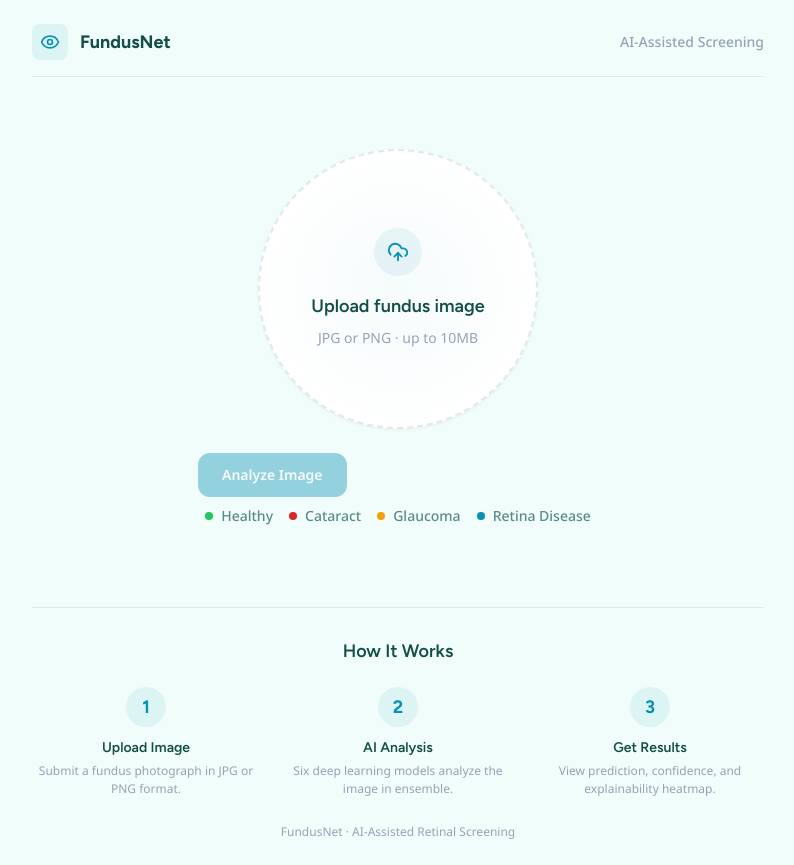
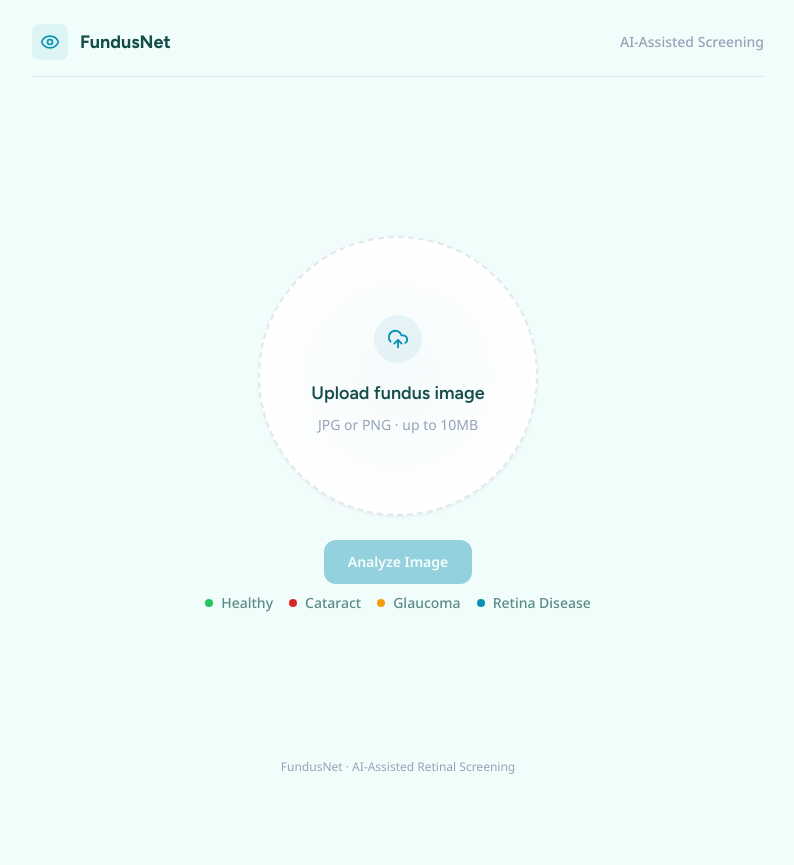
Before and after one commit to Mariakevin/FundusNet, a Django app: page / in a window 1280 px wide. Shown: the whole page, without its empty margins (242-1036 px from the left). After the commit the page ends 774 px from the top, so only its background shows below. Run offline with Django 5.2, Linux system fonts and the light colour scheme; some libraries are stand-ins or nearby versions.

Commit message:
Remove How It Works section from UI, center Analyze Image button

```diff
--- a/retina_app/static/retina_app/medical.css
+++ b/retina_app/static/retina_app/medical.css
@@ -209,7 +209,7 @@ a:focus-visible { outline: 3px solid var(--brand); outline-offset: 2px; border-r
   justify-content: center;
   padding: var(--space-8) 0;
 }
-.retina-form { width: 100%; max-width: 400px; }
+.retina-form { width: 100%; max-width: 400px; text-align: center; }
 
 /* Signature: Circular Dropzone */
 .retina-dropzone {
--- a/retina_app/templates/index.html
+++ b/retina_app/templates/index.html
@@ -38,7 +38,7 @@
         </div>
       </label>
 
-      <button type="submit" class="retina-btn retina-btn-primary retina-btn-full" id="submit-btn" disabled>
+      <button type="submit" class="retina-btn retina-btn-primary" id="submit-btn" disabled>
         <span id="submit-text" class="retina-btn-text">Analyze Image</span>
         <span class="retina-btn-loader">
           <i data-lucide="loader-2" aria-hidden="true"></i>
@@ -185,29 +185,6 @@
   </div>
   {% endif %}
 
-  {% if not result %}
-  <section class="retina-how-section" aria-label="How FundusNet works">
-    <h2 class="retina-how-title">How It Works</h2>
-    <div class="retina-how-grid">
-      <div class="retina-how-step">
-        <div class="retina-how-number" aria-hidden="true">1</div>
-        <h3 class="retina-how-step-title">Upload Image</h3>
-        <p class="retina-how-step-desc">Submit a fundus photograph in JPG or PNG format.</p>
-      </div>
-      <div class="retina-how-step">
-        <div class="retina-how-number" aria-hidden="true">2</div>
-        <h3 class="retina-how-step-title">AI Analysis</h3>
-        <p class="retina-how-step-desc">Six deep learning models analyze the image in ensemble.</p>
-      </div>
-      <div class="retina-how-step">
-        <div class="retina-how-number" aria-hidden="true">3</div>
-        <h3 class="retina-how-step-title">Get Results</h3>
-        <p class="retina-how-step-desc">View prediction, confidence, and explainability heatmap.</p>
-      </div>
-    </div>
-  </section>
-  {% endif %}
-
   <footer class="retina-footer">
     <span>FundusNet &middot; AI-Assisted Retinal Screening</span>
   </footer>
```
